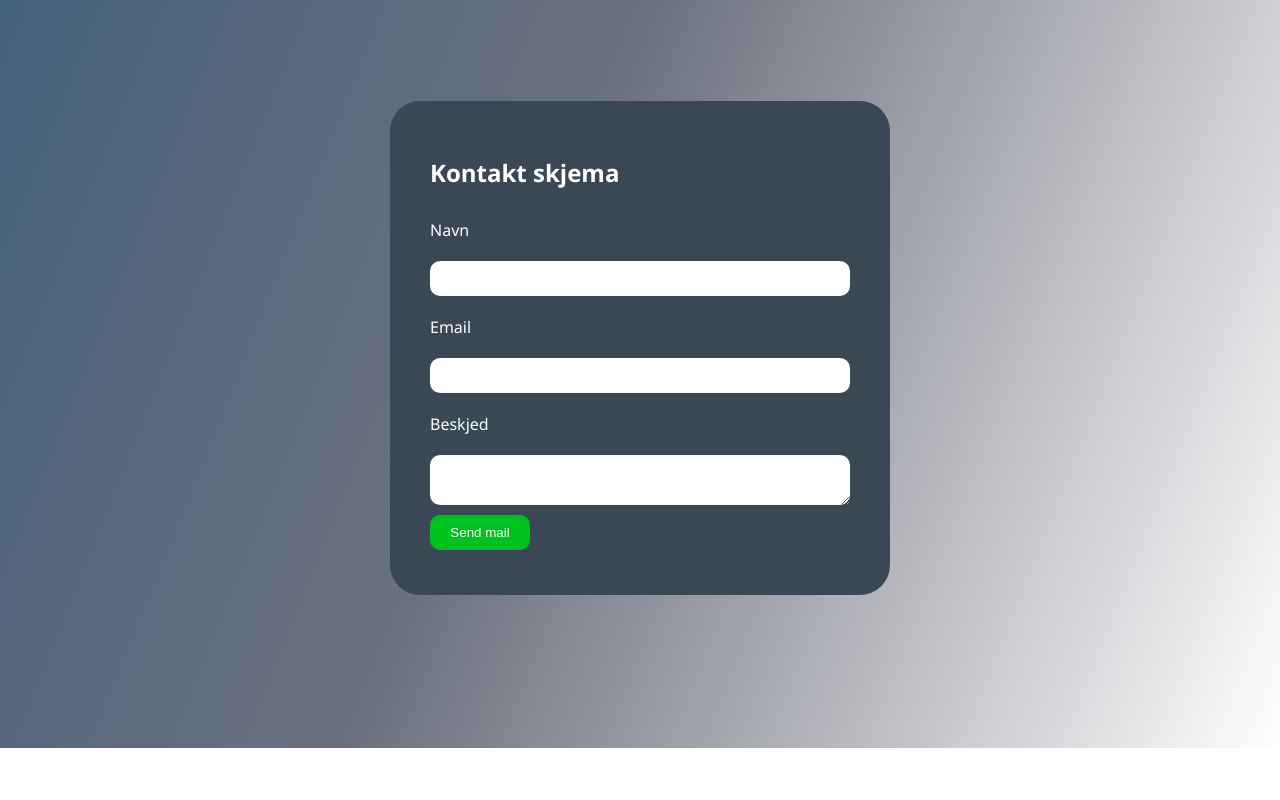
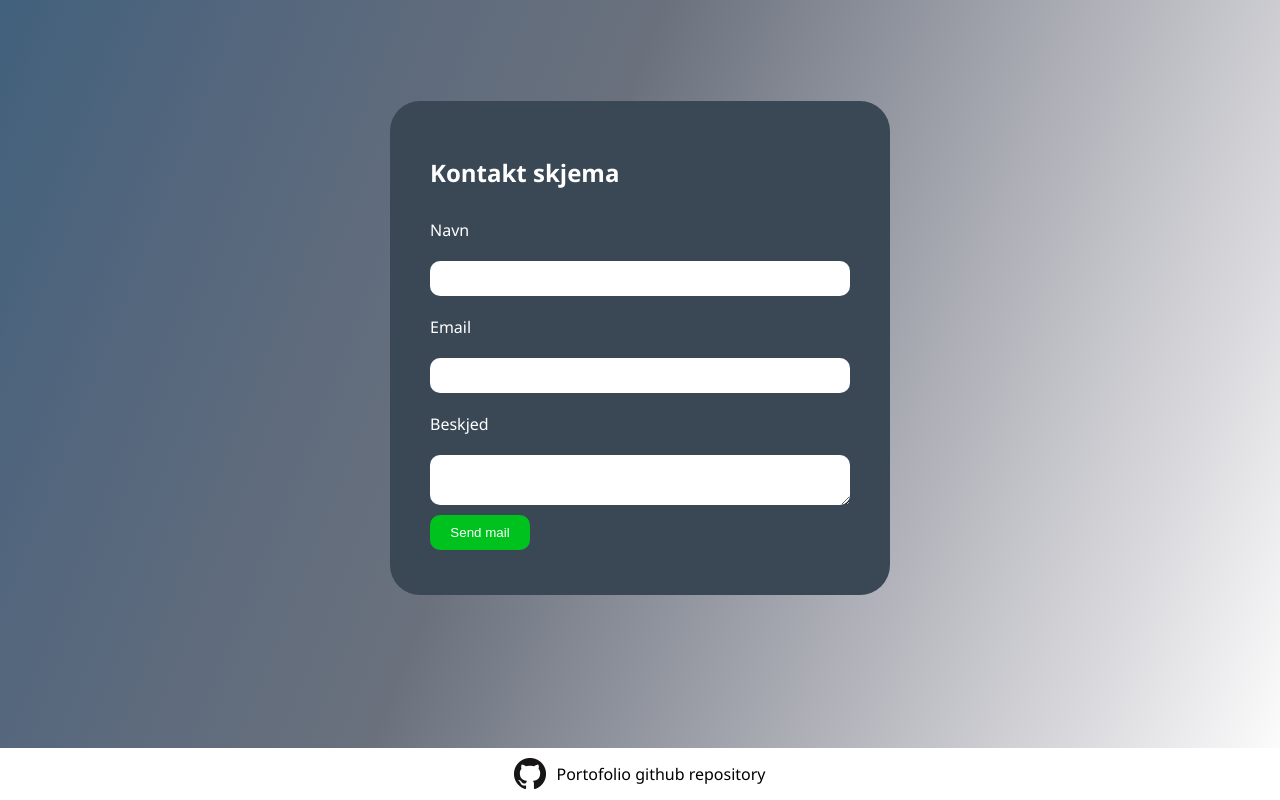
Before and after one commit to Erlandino/portfolio, a React (Create React App) app: page / in a window 1280 px wide. Shown: the part 2452-3252 px from the top of the page. Before the commit the page ends 3200 px from the top, so only its background shows below. Built offline with nearby package versions, Linux system fonts and the light colour scheme; the HTML template or start-up script is replaced by a standard one.

Commit message:
made a footer for the portoflio and styled it with github repository link to this project

```diff
--- a/src/App.jsx
+++ b/src/App.jsx
@@ -4,6 +4,7 @@ import AboutMe from "./components/About_me";
 import Projects from "./components/Projects/Projects";
 import Contact from "./components/Contact";
 import Navbar from "./components/Front-page/Navbar";
+import Footer from "./components/Footer";
 
 function App() {
   return (
@@ -13,6 +14,7 @@ function App() {
       <AboutMe />
       <Projects />
       <Contact />
+      <Footer />
     </main>
   );
 }
--- /dev/null
+++ b/src/components/Footer.jsx
@@ -0,0 +1,16 @@
+// Githhub icon import
+import githubIcon from "../media/GitHub-Mark-32px.png";
+
+export default function Footer() {
+  return (
+    <footer className="footer">
+      <ul className="footer__list">
+        <li className="footer__list__item">
+          <a className="footer__list__item__link" href="https://github.com/Erlandino/portofolio" target="_blanc">
+            <img className="footer__list__item__link__img" src={githubIcon} alt="" /> Portofolio github repository
+          </a>
+        </li>
+      </ul>
+    </footer>
+  );
+}
--- a/src/index.css
+++ b/src/index.css
@@ -240,3 +240,24 @@ body {
 }
 
 /* Navbar end*/
+
+/* Footer */
+
+.footer {
+  display: flex;
+  padding: 10px;
+  background-color: white;
+  justify-content: center;
+}
+.footer__list__item {
+  list-style: none;
+}
+.footer__list__item__link {
+  display: flex;
+  align-items: center;
+  color: black;
+  text-decoration: none;
+  gap: 10px;
+}
+
+/* Footer end */
```
